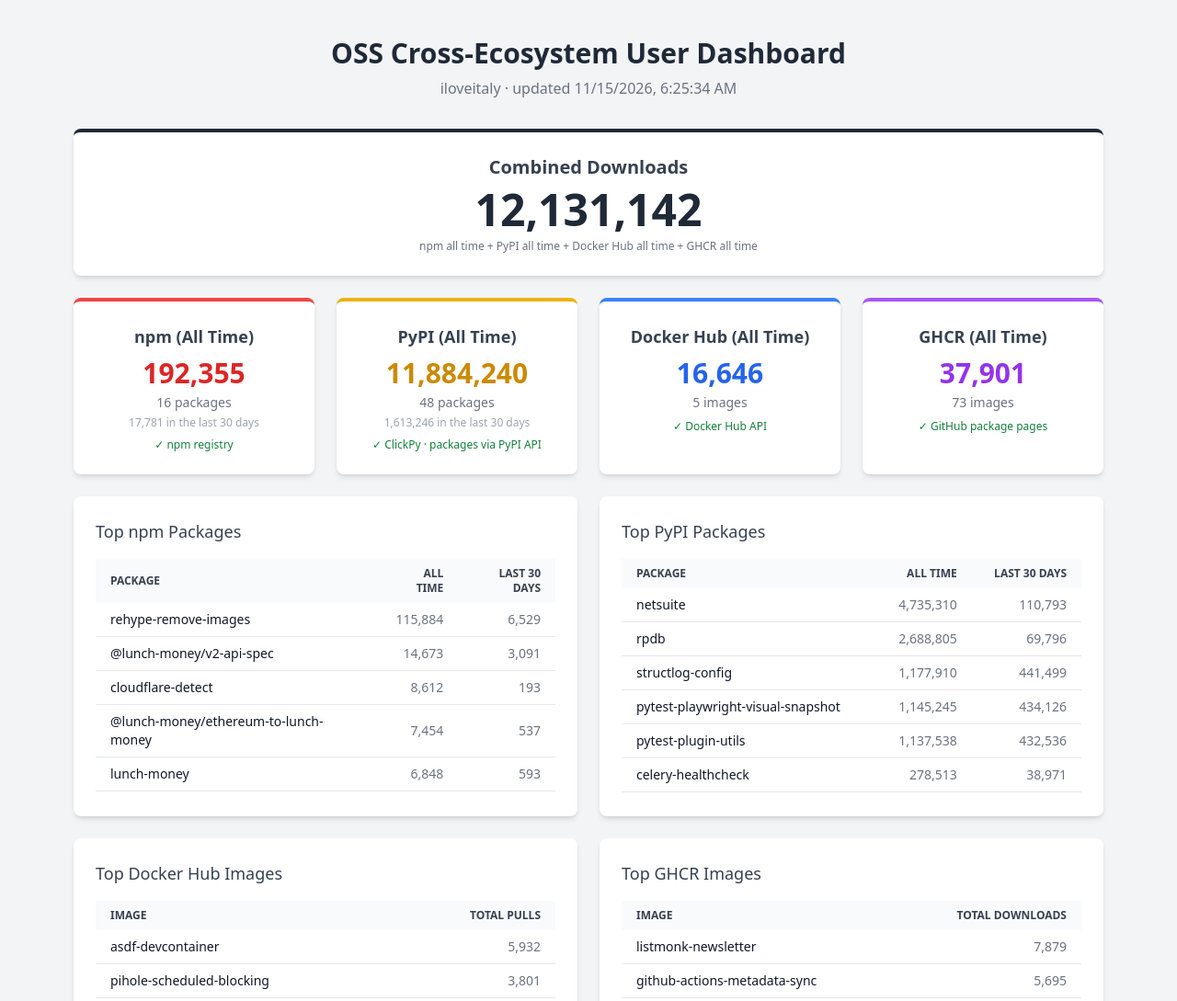
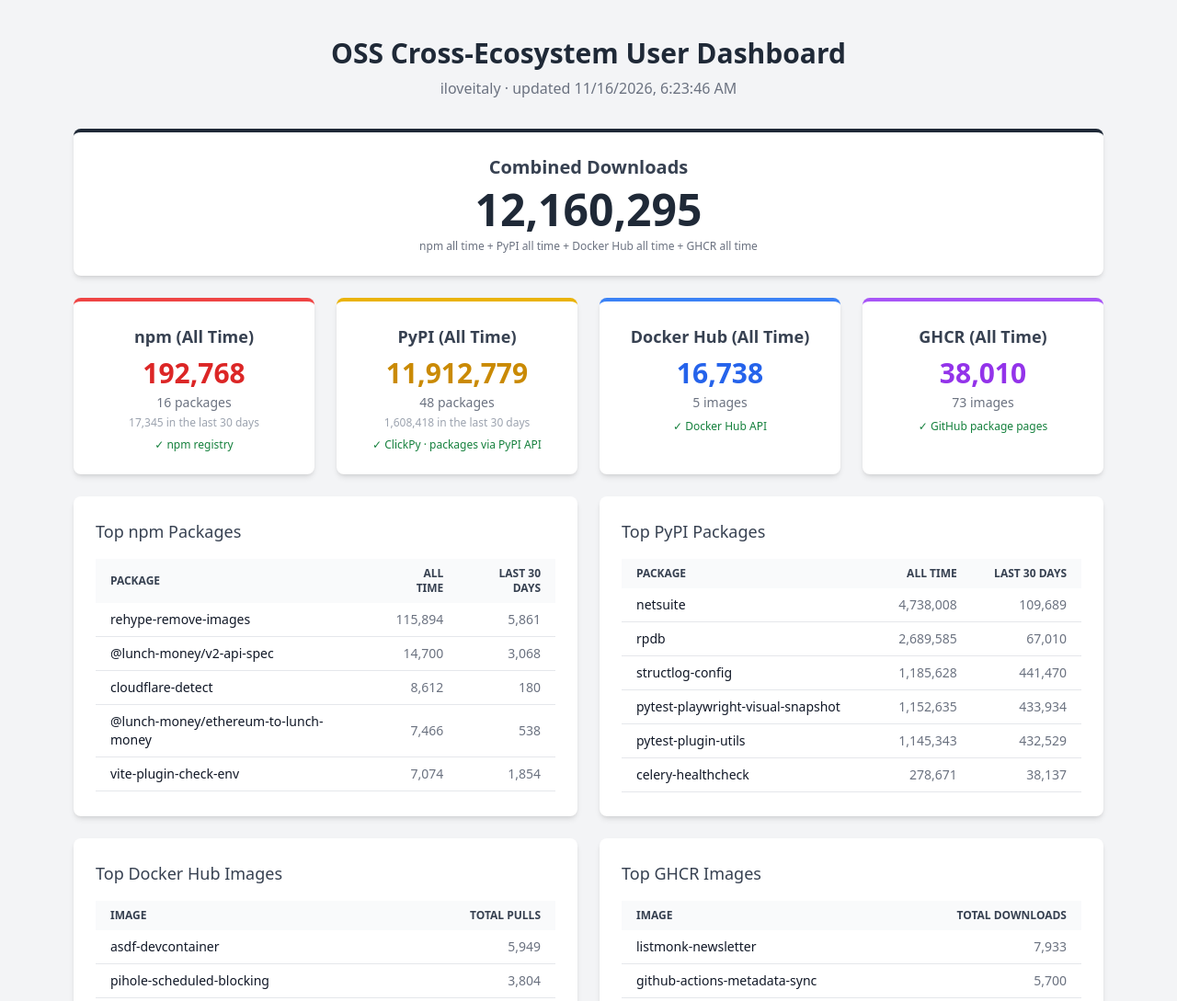
Before and after one commit to sroraldo/oss-dashboard, a plain HTML site: page index.html in a window 1280 px wide. Shown: the top 1089 px of the page at 92% size. Drawn offline with nearby package versions, Linux system fonts and the light colour scheme.

Commit message:
Update download stats

```diff
--- a/index.html
+++ b/index.html
@@ -9,384 +9,384 @@
     <!-- STATS:START -->
     <script>window.STATS = {
   "username": "iloveitaly",
-  "updated": "2026-11-15T06:25:34+00:00",
+  "updated": "2026-11-16T06:23:46+00:00",
   "npm": {
     "ok": true,
     "source": "npm registry",
-    "total": 192355,
+    "total": 192768,
     "packages": [
       {
         "name": "rehype-remove-images",
-        "downloads": 115884,
-        "last_30": 6529
+        "downloads": 115894,
+        "last_30": 5861
       },
       {
         "name": "@lunch-money/v2-api-spec",
-        "downloads": 14673,
-        "last_30": 3091
+        "downloads": 14700,
+        "last_30": 3068
       },
       {
         "name": "cloudflare-detect",
         "downloads": 8612,
-        "last_30": 193
+        "last_30": 180
       },
       {
         "name": "@lunch-money/ethereum-to-lunch-money",
-        "downloads": 7454,
-        "last_30": 537
+        "downloads": 7466,
+        "last_30": 538
+      },
+      {
+        "name": "vite-plugin-check-env",
+        "downloads": 7074,
+        "last_30": 1854
       },
       {
         "name": "lunch-money",
-        "downloads": 6848,
-        "last_30": 593
+        "downloads": 6860,
+        "last_30": 584
       },
       {
-        "name": "vite-plugin-check-env",
-        "downloads": 6799,
-        "last_30": 1610
+        "name": "@lunch-money/lunch-money-js-v2",
+        "downloads": 6753,
+        "last_30": 1995
       },
       {
         "name": "@lunch-money/developer-docs",
-        "downloads": 6743,
-        "last_30": 1989
-      },
-      {
-        "name": "@lunch-money/lunch-money-js-v2",
-        "downloads": 6701,
-        "last_30": 1962
+        "downloads": 6748,
+        "last_30": 1992
       },
       {
         "name": "@lunch-money/kraken-extension",
-        "downloads": 4367,
-        "last_30": 227
+        "downloads": 4370,
+        "last_30": 229
       },
       {
         "name": "@lunch-money/binance-to-lunch-money",
-        "downloads": 4023,
-        "last_30": 56
+        "downloads": 4024,
+        "last_30": 57
       },
       {
         "name": "@lunch-money/coinbase-to-lunch-money",
-        "downloads": 3599,
-        "last_30": 388
+        "downloads": 3604,
+        "last_30": 390
       },
       {
         "name": "better-node-inspect",
-        "downloads": 1668,
-        "last_30": 107
+        "downloads": 1672,
+        "last_30": 103
       },
       {
         "name": "@lunch-money/coinbase-pro-to-lunch-money",
-        "downloads": 1519,
-        "last_30": 23
+        "downloads": 1521,
+        "last_30": 24
       },
       {
         "name": "@lunch-money/preset-categories",
-        "downloads": 1472,
-        "last_30": 248
+        "downloads": 1475,
+        "last_30": 249
       },
       {
         "name": "analytics-plugin-rewardful",
         "downloads": 1169,
-        "last_30": 177
+        "last_30": 168
       },
       {
         "name": "@lunch-money/v2-api-tests",
-        "downloads": 824,
-        "last_30": 51
+        "downloads": 826,
+        "last_30": 53
       }
     ],
     "period": "All Time",
-    "last_30": 17781
+    "last_30": 17345
   },
   "pypi": {
     "ok": true,
     "source": "ClickPy \u00b7 packages via PyPI API",
-    "total": 11884240,
+    "total": 11912779,
     "packages": [
       {
         "name": "netsuite",
-        "downloads": 4735310,
-        "last_30": 110793
+        "downloads": 4738008,
+        "last_30": 109689
       },
       {
         "name": "rpdb",
-        "downloads": 2688805,
-        "last_30": 69796
+        "downloads": 2689585,
+        "last_30": 67010
       },
       {
         "name": "structlog-config",
-        "downloads": 1177910,
-        "last_30": 441499
+        "downloads": 1185628,
+        "last_30": 441470
       },
       {
         "name": "pytest-playwright-visual-snapshot",
-        "downloads": 1145245,
-        "last_30": 434126
+        "downloads": 1152635,
+        "last_30": 433934
       },
       {
         "name": "pytest-plugin-utils",
-        "downloads": 1137538,
-        "last_30": 432536
+        "downloads": 1145343,
+        "last_30": 432529
       },
       {
         "name": "celery-healthcheck",
-        "downloads": 278513,
-        "last_30": 38971
+        "downloads": 278671,
+        "last_30": 38137
       },
       {
         "name": "funcy-pipe",
-        "downloads": 73811,
-        "last_30": 16480
+        "downloads": 73985,
+        "last_30": 16505
       },
       {
         "name": "fastapi-ipware",
-        "downloads": 54133,
-        "last_30": 7501
+        "downloads": 54392,
+        "last_30": 7545
       },
       {
         "name": "ipython-ctrlr-fzf",
-        "downloads": 53671,
-        "last_30": 3200
+        "downloads": 53681,
+        "last_30": 3010
       },
       {
         "name": "aiautocommit",
-        "downloads": 45237,
-        "last_30": 2281
+        "downloads": 45271,
+        "last_30": 2292
       },
       {
         "name": "github-overlord",
-        "downloads": 44933,
-        "last_30": 1891
+        "downloads": 45007,
+        "last_30": 1819
       },
       {
         "name": "todoist-digest",
-        "downloads": 43879,
-        "last_30": 901
+        "downloads": 43894,
+        "last_30": 904
       },
       {
         "name": "activemodel",
-        "downloads": 43599,
-        "last_30": 2203
+        "downloads": 43692,
+        "last_30": 2289
       },
       {
         "name": "clean-workspace",
-        "downloads": 41812,
-        "last_30": 607
+        "downloads": 41815,
+        "last_30": 601
       },
       {
         "name": "ipython-playground",
-        "downloads": 33754,
-        "last_30": 12686
+        "downloads": 33759,
+        "last_30": 12688
       },
       {
         "name": "gmail-digest",
-        "downloads": 21727,
-        "last_30": 380
+        "downloads": 21753,
+        "last_30": 379
       },
       {
         "name": "alembic-squawk",
-        "downloads": 18351,
-        "last_30": 6952
+        "downloads": 18639,
+        "last_30": 7142
       },
       {
         "name": "beautiful-traceback",
-        "downloads": 17389,
-        "last_30": 1848
+        "downloads": 17423,
+        "last_30": 1831
       },
       {
         "name": "detect-shadowed-modules",
-        "downloads": 17246,
-        "last_30": 3324
+        "downloads": 17394,
+        "last_30": 3383
       },
       {
         "name": "llm-ide-rules",
-        "downloads": 17179,
-        "last_30": 1833
+        "downloads": 17232,
+        "last_30": 1780
       },
       {
         "name": "gmail-draft-creator",
-        "downloads": 16787,
+        "downloads": 16804,
         "last_30": 300
       },
       {
         "name": "docker-hosts",
-        "downloads": 15821,
-        "last_30": 3664
+        "downloads": 15996,
+        "last_30": 3766
       },
       {
         "name": "react-router-routes",
-        "downloads": 15334,
-        "last_30": 3461
+        "downloads": 15450,
+        "last_30": 3476
       },
       {
         "name": "generate-fastapi-typed-routes",
-        "downloads": 15153,
-        "last_30": 3359
+        "downloads": 15284,
+        "last_30": 3392
       },
       {
         "name": "llm-sql-prompt",
-        "downloads": 14827,
-        "last_30": 549
+        "downloads": 14844,
+        "last_30": 556
       },
       {
         "name": "todoist-scheduler",
-        "downloads": 14686,
-        "last_30": 415
+        "downloads": 14696,
+        "last_30": 397
       },
       {
         "name": "git-history-extraction",
-        "downloads": 12088,
-        "last_30": 909
+        "downloads": 12121,
+        "last_30": 881
       },
       {
         "name": "pytest-celery-utils",
-        "downloads": 11974,
-        "last_30": 2433
+        "downloads": 12048,
+        "last_30": 2426
       },
       {
         "name": "uv-development-toggle",
-        "downloads": 11278,
-        "last_30": 516
+        "downloads": 11293,
+        "last_30": 499
       },
       {
         "name": "pytest-line-runner",
-        "downloads": 10391,
-        "last_30": 2387
+        "downloads": 10463,
+        "last_30": 2377
       },
       {
         "name": "datasette-enrichments-shell",
         "downloads": 6562,
-        "last_30": 105
+        "last_30": 101
       },
       {
         "name": "sqlalchemy-postgres-point",
-        "downloads": 6189,
-        "last_30": 533
+        "downloads": 6197,
+        "last_30": 527
       },
       {
         "name": "docker-image-cleanup",
         "downloads": 5848,
-        "last_30": 312
+        "last_30": 294
       },
       {
         "name": "pytest-playwright-artifacts",
-        "downloads": 5444,
-        "last_30": 883
+        "downloads": 5449,
+        "last_30": 882
       },
       {
         "name": "cloudflare-analytics",
-        "downloads": 4584,
-        "last_30": 386
+        "downloads": 4586,
+        "last_30": 378
       },
       {
         "name": "ics-to-datasette",
-        "downloads": 3857,
-        "last_30": 63
+        "downloads": 3858,
+        "last_30": 62
       },
       {
         "name": "radar-mapping-api",
-        "downloads": 3747,
-        "last_30": 518
+        "downloads": 3749,
+        "last_30": 501
       },
       {
         "name": "apple-maps-api",
-        "downloads": 3537,
-        "last_30": 861
+        "downloads": 3545,
+        "last_30": 845
       },
       {
         "name": "readwise-to-datasette",
-        "downloads": 3237,
+        "downloads": 3239,
         "last_30": 62
       },
       {
         "name": "playwright-trace-analyzer",
-        "downloads": 2640,
-        "last_30": 229
+        "downloads": 2643,
+        "last_30": 214
       },
       {
         "name": "ipython-copy",
-        "downloads": 2637,
-        "last_30": 157
+        "downloads": 2640,
+        "last_30": 159
       },
       {
         "name": "todoist-to-md",
-        "downloads": 1818,
-        "last_30": 171
+        "downloads": 1822,
+        "last_30": 172
       },
       {
         "name": "lunchmoney-transaction-enhancer",
-        "downloads": 1567,
-        "last_30": 215
+        "downloads": 1584,
+        "last_30": 226
       },
       {
         "name": "lunchmoney-venmo-track",
-        "downloads": 1508,
-        "last_30": 188
+        "downloads": 1522,
+        "last_30": 196
       },
       {
         "name": "gohighlevel-api",
-        "downloads": 1252,
-        "last_30": 89
+        "downloads": 1255,
+        "last_30": 90
       },
       {
         "name": "cleanup-orphans",
         "downloads": 548,
-        "last_30": 117
+        "last_30": 111
       },
       {
         "name": "amazon-lunchmoney",
-        "downloads": 537,
-        "last_30": 209
+        "downloads": 542,
+        "last_30": 207
       },
       {
         "name": "pytest-playwright-pause",
-        "downloads": 347,
-        "last_30": 347
+        "downloads": 384,
+        "last_30": 384
       }
     ],
     "period": "All Time",
-    "last_30": 1613246
+    "last_30": 1608418
   },
   "docker": {
     "ok": true,
     "source": "Docker Hub API",
-    "total": 16646,
+    "total": 16738,
     "packages": [
       {
         "name": "asdf-devcontainer",
-        "downloads": 5932
+        "downloads": 5949
       },
       {
         "name": "pihole-scheduled-blocking",
-        "downloads": 3801
+        "downloads": 3804
       },
       {
         "name": "dreamhost-dns-updater",
-        "downloads": 3432
+        "downloads": 3466
       },
       {
         "name": "lunchmoney-assets",
-        "downloads": 1902
+        "downloads": 1934
       },
       {
         "name": "crypto-index-fund-bot",
-        "downloads": 1579
+        "downloads": 1585
       }
     ]
   },
   "ghcr": {
     "ok": true,
     "source": "GitHub package pages",
-    "total": 37901,
+    "total": 38010,
     "packages": [
       {
         "name": "listmonk-newsletter",
-        "downloads": 7879
+        "downloads": 7933
       },
       {
         "name": "github-actions-metadata-sync",
-        "downloads": 5695
+        "downloads": 5700
       },
       {
         "name": "github-digest",
@@ -418,7 +418,7 @@
       },
       {
         "name": "pypi-api",
-        "downloads": 999
+        "downloads": 1021
       },
       {
         "name": "docker-image-cleanup",
@@ -426,7 +426,7 @@
       },
       {
         "name": "pypi-data-to-dolthub",
-        "downloads": 521
+        "downloads": 531
       },
       {
         "name": "railpack-mise",
@@ -581,6 +581,10 @@
         "downloads": 104
       },
       {
+        "name": "lunchmoney-transaction-enhancer",
+        "downloads": 103
+      },
+      {
         "name": "templates/ubuntu",
         "downloads": 103
       },
@@ -633,10 +637,6 @@
         "downloads": 87
       },
       {
-        "name": "lunchmoney-transaction-enhancer",
-        "downloads": 85
-      },
-      {
         "name": "templates/anaconda-postgres",
         "downloads": 80
       },
@@ -674,7 +674,7 @@
       }
     ]
   },
-  "grand_total": 12131142
+  "grand_total": 12160295
 };</script>
     <!-- STATS:END -->
 </head>
```
